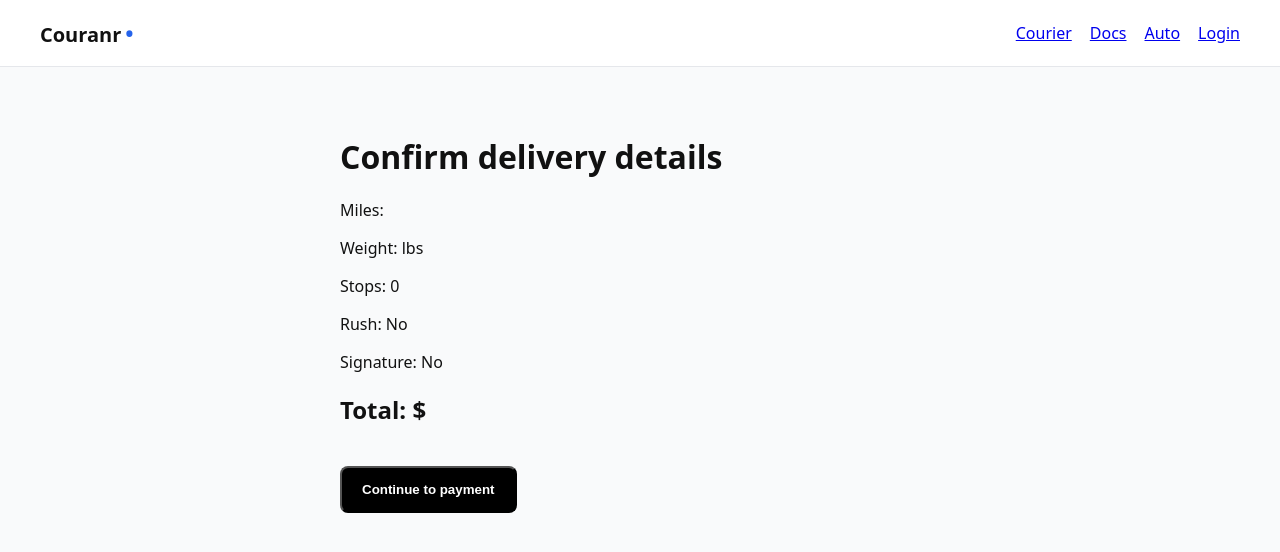
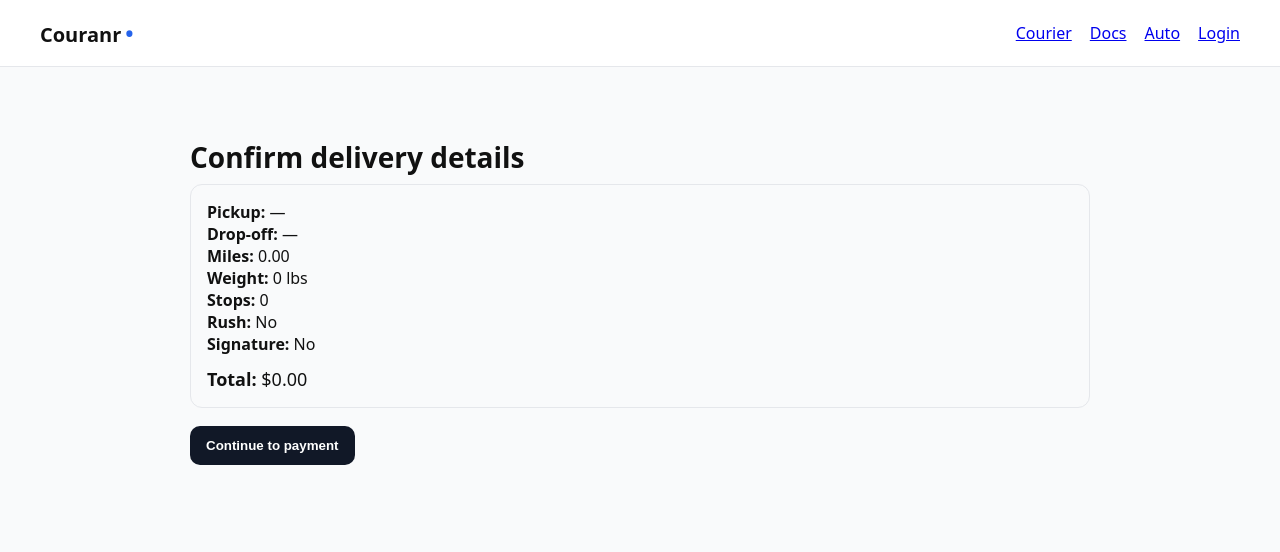
Before and after one commit to kkoly10/couranr-os, a Next.js app: page /courier/checkout in a window 1280 px wide. Shown: the top 552 px of the page. Built offline with nearby package versions, Linux system fonts and the light colour scheme; no server answers.

Commit message:
Refactor checkout page to use CheckoutClient

```diff
--- a/app/courier/checkout/page.tsx
+++ b/app/courier/checkout/page.tsx
@@ -1,70 +1,10 @@
-"use client";
-
-import { useSearchParams } from "next/navigation";
 import { Suspense } from "react";
-
-function CheckoutInner() {
-  const params = useSearchParams();
-
-  const total = params.get("price");
-  const miles = params.get("miles");
-  const weight = params.get("weight");
-  const stops = params.get("stops") ?? "0";
-  const rush = params.get("rush") === "1";
-  const signature = params.get("signature") === "1";
-
-  async function continueToPayment() {
-    const res = await fetch("/api/create-checkout-session", {
-      method: "POST",
-      headers: { "Content-Type": "application/json" },
-      body: JSON.stringify({
-        amountCents: Math.round(Number(total) * 100),
-      }),
-    });
-
-    const data = await res.json();
-
-    if (!data.url) {
-      alert("Unable to start payment");
-      return;
-    }
-
-    window.location.href = data.url;
-  }
-
-  return (
-    <div style={{ maxWidth: 600, margin: "40px auto" }}>
-      <h1>Confirm delivery details</h1>
-
-      <p>Miles: {miles}</p>
-      <p>Weight: {weight} lbs</p>
-      <p>Stops: {stops}</p>
-      <p>Rush: {rush ? "Yes" : "No"}</p>
-      <p>Signature: {signature ? "Yes" : "No"}</p>
-
-      <h2>Total: ${total}</h2>
-
-      <button
-        onClick={continueToPayment}
-        style={{
-          marginTop: 20,
-          padding: "14px 20px",
-          background: "#000",
-          color: "#fff",
-          borderRadius: 8,
-          fontWeight: 600,
-        }}
-      >
-        Continue to payment
-      </button>
-    </div>
-  );
-}
+import CheckoutClient from "./CheckoutClient";
 
 export default function CheckoutPage() {
   return (
     <Suspense fallback={<p>Loading checkout…</p>}>
-      <CheckoutInner />
+      <CheckoutClient />
     </Suspense>
   );
 }
```
